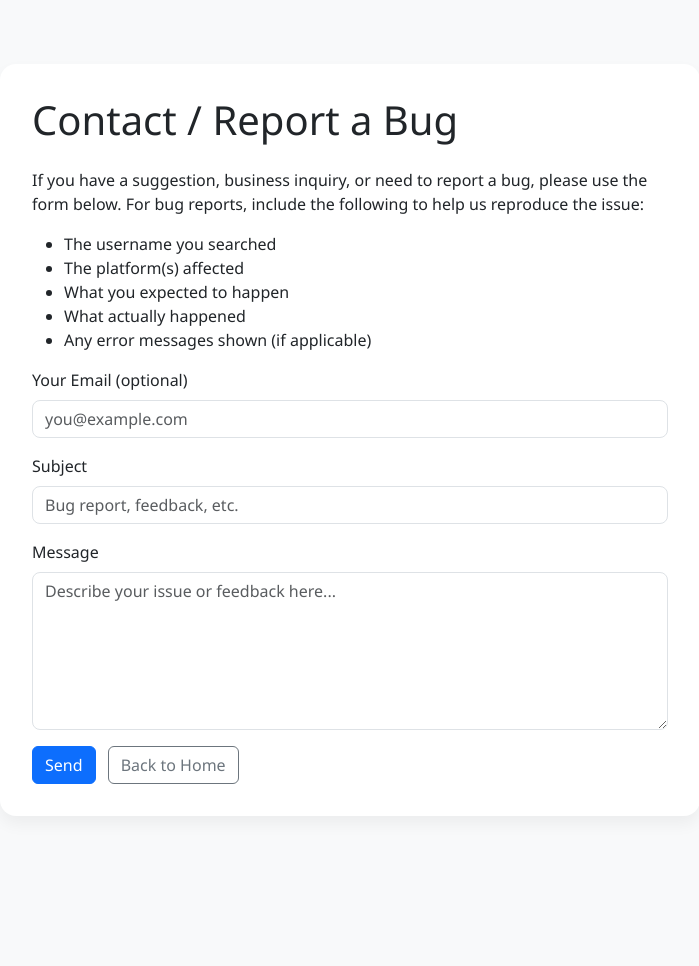
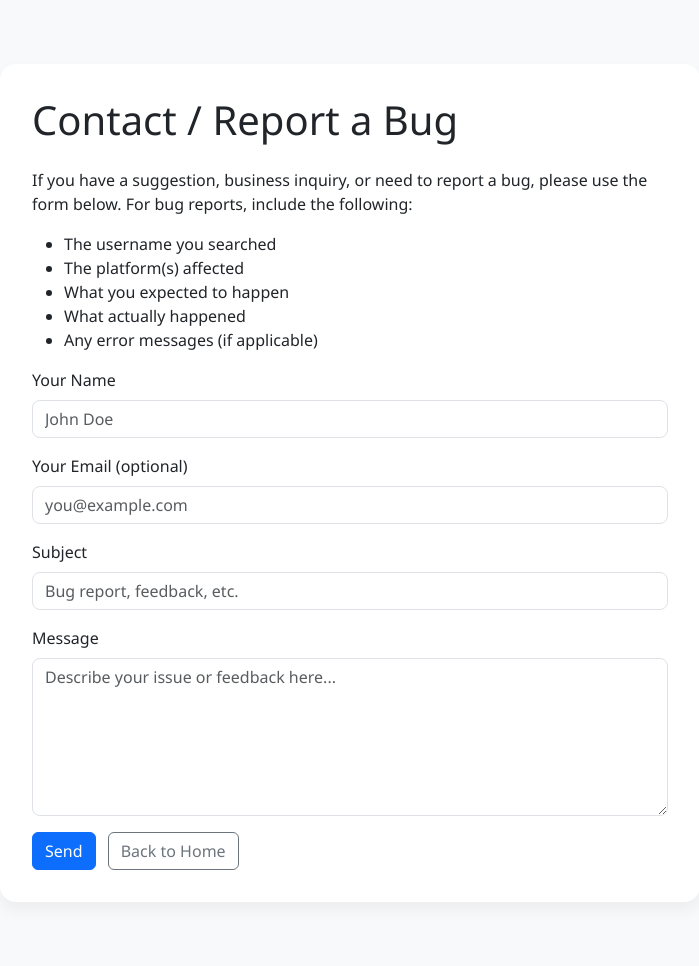
Before and after one commit to blakecbaldwin/Username-Checker, a Flask app: page /contact in a window 1280 px wide. Shown: the whole page, without its empty margins (290-989 px from the left). Before the commit the page ends 784 px from the top, so only its background shows below. Run offline with Flask 3, Linux system fonts and the light colour scheme; some libraries are stand-ins or nearby versions.

Commit message:
ReCaptcha added and Contact form changes

```diff
--- a/app.py
+++ b/app.py
@@ -1,4 +1,4 @@
-from flask import Flask, render_template, request
+from flask import Flask, render_template, request, redirect, flash, url_for
 import os
 import importlib
 import pkgutil
@@ -6,15 +6,17 @@ import time
 from dotenv import load_dotenv
 from concurrent.futures import ThreadPoolExecutor, as_completed
 from datetime import datetime
+from contact import send_contact_email
 
 load_dotenv()
 app = Flask(__name__)
+app.secret_key = os.getenv("SECRET_KEY", "fallback-secret")
 
-# Dynamically load all checkers from platforms/ folder
+# Load platform checkers
 platform_checkers = {}
 tooltips = {}
+package_dir = os.path.join(os.path.dirname(__file__), "platforms")
 
-package_dir = os.path.join(os.path.dirname(__file__), "platforms")
 for _, module_name, _ in pkgutil.iter_modules([package_dir]):
     module = importlib.import_module(f"platforms.{module_name}")
     checker_attr = f"{module_name}_checker"
@@ -22,13 +24,12 @@ for _, module_name, _ in pkgutil.iter_modules([package_dir]):
         checker = getattr(module, checker_attr)
         platform_name = module_name.capitalize()
         platform_checkers[platform_name] = checker
-
         if "tooltip" in checker:
             tooltips[platform_name] = checker["tooltip"]
 
 print("Loaded platforms:", list(platform_checkers.keys()))
 
-# Perform username checks in parallel
+# Username check logic
 def check_username(username):
     results = {}
 
@@ -38,7 +39,6 @@ def check_username(username):
         try:
             if not validate_func(username):
                 return platform, {"status": "Invalid", "url": None}, 0.0
-
             start = time.time()
             result = check_func(username)
             duration = time.time() - start
@@ -64,12 +64,12 @@ def check_username(username):
 
     return results
 
-# Inject current year for footer
+# Inject year
 @app.context_processor
 def inject_now():
     return {'current_year': datetime.now().year}
 
-# Main route
+# Routes
 @app.route("/", methods=["GET", "POST"])
 def index():
     results = {}
@@ -78,15 +78,9 @@ def index():
         username = request.form.get("username", "").strip()
         if username:
             results = check_username(username)
-    return render_template(
-        "index.html",
-        username=username,
-        results=results,
-        platforms=platform_checkers.keys(),
-        tooltips=tooltips
-    )
+    return render_template("index.html", username=username, results=results,
+                           platforms=platform_checkers.keys(), tooltips=tooltips)
 
-# Static pages
 @app.route("/about")
 def about():
     return render_template("about.html")
@@ -99,9 +93,43 @@ def privacy():
 def terms():
     return render_template("terms.html")
 
-@app.route("/contact")
+@app.route("/contact", methods=["GET", "POST"])
 def contact():
-    return render_template("contact.html")
+    recaptcha_site_key = os.getenv("RECAPTCHA_SITE_KEY")
+
+    if request.method == "POST":
+        name = request.form.get("name", "").strip()
+        email = request.form.get("email", "").strip()
+        subject = request.form.get("subject", "").strip()
+        message = request.form.get("message", "").strip()
+        recaptcha_response = request.form.get("g-recaptcha-response")
+
+        if not all([name, subject, message]):
+            flash("Please fill out all required fields.", "danger")
+        elif not recaptcha_response:
+            flash("Please complete the reCAPTCHA.", "danger")
+        else:
+            # Optional: verify reCAPTCHA server-side
+            """
+            import requests
+            recaptcha_secret = os.getenv("RECAPTCHA_SECRET_KEY")
+            verify_resp = requests.post("https://www.google.com/recaptcha/api/siteverify", data={
+                "secret": recaptcha_secret,
+                "response": recaptcha_response
+            }).json()
+            if not verify_resp.get("success"):
+                flash("reCAPTCHA verification failed.", "danger")
+                return render_template("contact.html", recaptcha_site_key=recaptcha_site_key)
+            """
+
+            success = send_contact_email(name, email, subject, message)
+            if success:
+                flash("Message sent successfully!", "success")
+                return redirect(url_for("contact"))
+            else:
+                flash("Failed to send message. Please try again later.", "danger")
+
+    return render_template("contact.html", recaptcha_site_key=recaptcha_site_key)
 
 # Run app
 if __name__ == "__main__":
--- a/templates/contact.html
+++ b/templates/contact.html
@@ -5,6 +5,7 @@
   <title>Contact / Report a Bug | Username Scan</title>
   <meta name="viewport" content="width=device-width, initial-scale=1">
   <link href="https://cdn.jsdelivr.net/npm/bootstrap@5.3.2/dist/css/bootstrap.min.css" rel="stylesheet">
+  <script src="https://www.google.com/recaptcha/api.js" async defer></script>
   <style>
     body {
       background-color: #f8f9fa;
@@ -22,7 +23,6 @@
     .form-control {
       border-radius: 0.5rem;
     }
-
     @media (prefers-color-scheme: dark) {
       body {
         background-color: #121212;
@@ -47,31 +47,54 @@
   <div class="container content">
     <h1 class="mb-4">Contact / Report a Bug</h1>
 
-    <p>If you have a suggestion, business inquiry, or need to report a bug, please use the form below. For bug reports, include the following to help us reproduce the issue:</p>
+    <p>If you have a suggestion, business inquiry, or need to report a bug, please use the form below. For bug reports, include the following:</p>
     <ul>
       <li>The username you searched</li>
       <li>The platform(s) affected</li>
       <li>What you expected to happen</li>
       <li>What actually happened</li>
-      <li>Any error messages shown (if applicable)</li>
+      <li>Any error messages (if applicable)</li>
     </ul>
 
-    <form method="POST" action="#" onsubmit="alert('Thank you! We will review your message shortly.'); return false;">
+    {% with messages = get_flashed_messages(with_categories=true) %}
+      {% if messages %}
+        {% for category, message in messages %}
+          <div class="alert alert-{{ category }} alert-dismissible fade show" role="alert">
+            {{ message }}
+            <button type="button" class="btn-close" data-bs-dismiss="alert" aria-label="Close"></button>
+          </div>
+        {% endfor %}
+      {% endif %}
+    {% endwith %}
+
+    <form method="POST" action="/contact">
+      <div class="mb-3">
+        <label for="name" class="form-label">Your Name</label>
+        <input type="text" name="name" class="form-control" id="name" required placeholder="John Doe">
+      </div>
       <div class="mb-3">
         <label for="email" class="form-label">Your Email (optional)</label>
-        <input type="email" class="form-control" id="email" placeholder="you@example.com">
+        <input type="email" name="email" class="form-control" id="email" placeholder="you@example.com">
       </div>
       <div class="mb-3">
         <label for="subject" class="form-label">Subject</label>
-        <input type="text" class="form-control" id="subject" required placeholder="Bug report, feedback, etc.">
+        <input type="text" name="subject" class="form-control" id="subject" required placeholder="Bug report, feedback, etc.">
       </div>
       <div class="mb-3">
         <label for="message" class="form-label">Message</label>
-        <textarea class="form-control" id="message" rows="6" required placeholder="Describe your issue or feedback here..."></textarea>
+        <textarea name="message" class="form-control" id="message" rows="6" required placeholder="Describe your issue or feedback here..."></textarea>
       </div>
+
+      <!-- Google reCAPTCHA v2 -->
+      <div class="mb-3">
+        <div class="g-recaptcha" data-sitekey="{{ recaptcha_site_key }}"></div>
+      </div>
+
       <button type="submit" class="btn btn-primary">Send</button>
       <a href="{{ url_for('index') }}" class="btn btn-outline-secondary ms-2">Back to Home</a>
     </form>
   </div>
+
+  <script src="https://cdn.jsdelivr.net/npm/bootstrap@5.3.2/dist/js/bootstrap.bundle.min.js"></script>
 </body>
 </html>
```
Also changed, not shown: contact.py (added, +31 -0 lines).
